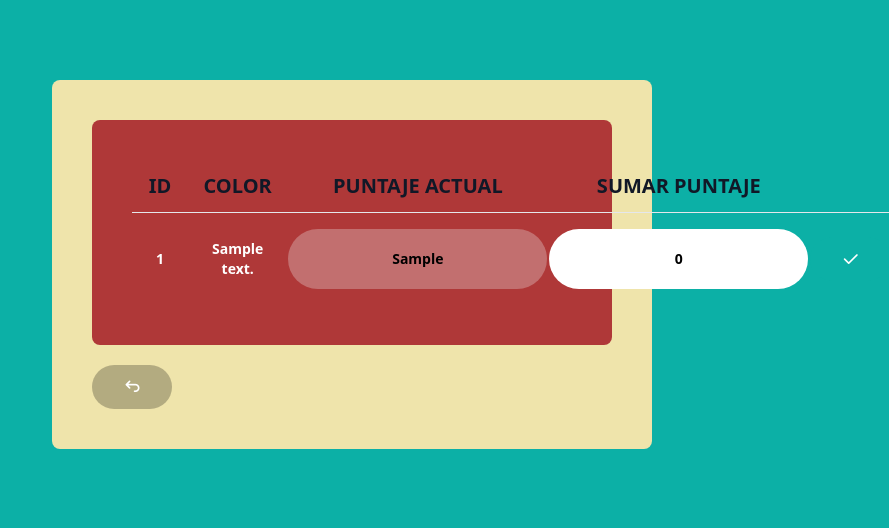
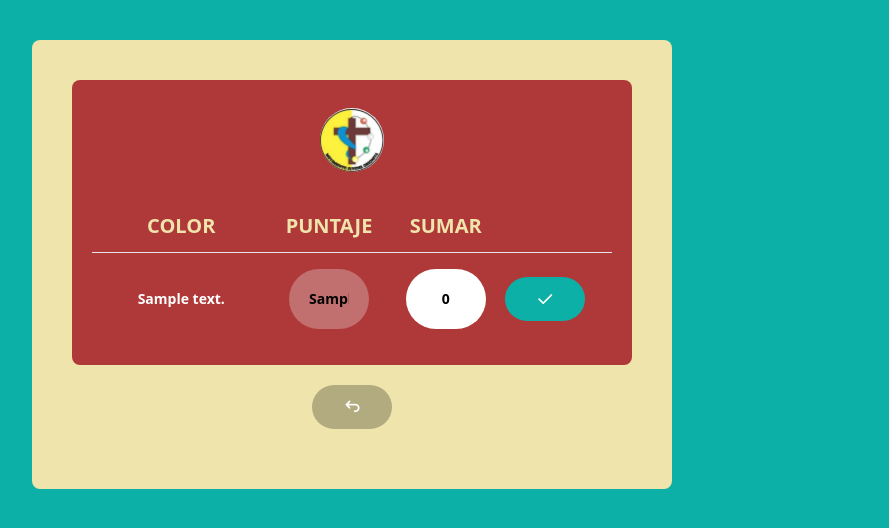
Before and after one commit to cubillagigante/mjopascua, a PHP site: page /carga_puntaje.php in a window 1280 px wide. Shown: the top 528 px of the page, without its empty margins (288-1177 px from the left). Run offline with PHP 8.4, Linux system fonts and the light colour scheme; tables that the repository leaves empty or names only in its code hold one stand-in row (values such as "Sample post"); style sheets or scripts are compiled from the project's sources.

Commit message:
modificación de estilos visuales ene carga_puntaje

```diff
--- a/src/registro/carga_puntaje.php
+++ b/src/registro/carga_puntaje.php
@@ -1,7 +1,7 @@
 <?php
   require '../../php/conexion.php';
 
-  $sqlColor = "SELECT * FROM color";
+  $sqlColor = "SELECT * FROM color ORDER BY puntaje DESC";
   $RColor = $mysqli->query($sqlColor);
 
 ?>
@@ -11,37 +11,38 @@
 <?php include 'head.php'; ?>
 
 <body class="bg-[#0CB0A6]">
-    <div class="flex mt-10 p-10 justify-center gap-5">
-        <div class="w-2/4  text-white rounded-lg text-sm  bg-[#EFE4AB] p-10">
+    <div class="flex lg:mt-10 justify-center gap-5">
+        <div class="lg:w-2/4 w-full text-white rounded-lg text-sm  bg-[#EFE4AB] lg:p-10">
 
-            <div class="w-full bg-[#AF3838] p-10 rounded-lg text-center  mb-5">
+            <div class="w-full bg-[#AF3838] p-5 lg:rounded-lg text-center mb-5">
+            <img src="../../public/images/default/logo.png" class="rounded-full w-20 mx-auto p-2 mb-5"/>
+                <table class=" w-full text-sm rounded-lg text-left text-[#EFE4AB]">
 
-                <table class="w-full text-sm rounded-lg text-left text-gray-500">
-
-                    <thead class=" rounded-lg text-gray-900 text-xl border-b  uppercase text-center  ">
+                    <thead class=" rounded-lg text-[#EFE4AB] text-xl border-b  uppercase text-center  ">
                         <tr>
-                            <th scope="col" class="py-3">
+                            <th scope="col" class="hidden py-3">
                                 id
                             </th>
                             <th scope="col" class=" py-3">
                                 color
                             </th>
                             <th scope="col" class="py-3">
-                                Puntaje actual
+                                Puntaje
                             </th>
-                            <th scope="col" class="px-2 py-3">
-                                sumar puntaje
+                            <th scope="col-2" class="px-2 py-3">
+                                sumar
                             </th>
+                            <th></th>
                         </tr>
                     </thead>
                     <tbody id="cuerpo">
                         <?php $con =0;  while($row = $RColor->fetch_array(MYSQLI_ASSOC)) { $con++; ?>
                         <form action="../../php/guardar_puntos.php" method="post">
                             <tr class="text-white font-bold text-center hover:bg-[#efd788c0] ">
-                                <td class="px-6 py-4">
+                                <td class="px-6 hidden py-4">
                                     <?php  echo $row['id_color']; ?>
                                     <input type="text" name="id_color" class="hidden"
-                                        value="<?php  echo $row['id_color']; ?>">
+                                        value="<?php  echo $row['id_color']; ?>" >
                                 </td>
                                 <td class="px-6 py-4">
                                     <?php  echo $row['descripcion']; ?>
@@ -49,14 +50,14 @@
                                 </td>
                                 <td class=" py-4">
                                     <input type="text" name="puntaje"
-                                        class=" text-black text-center rounded-full p-5"
+                                        class="w-20 text-black text-center rounded-full p-5"
                                         value="<?php echo $row['puntaje']; ?>" disabled/>
                                 </td>
 
                                 <td class=" py-4">
 
-                                    <input type="text" name="puntaje_sumar"
-                                        class=" text-black text-center rounded-full p-5" value="0">
+                                    <input type="tel" name="puntaje_sumar"
+                                        class="w-20 text-black text-center rounded-full p-5" value="0" oninput="this.value = this.value.replace(/[^0-9]/,'')">
 
                                 </td>
 
@@ -76,10 +77,10 @@
                 </table>
 
             </div>
-            <div class="mt-5 flex justify-between">
+            <div class=" flex justify-center mb-5">
                 <a href="participantes.php?color=1">
 
-                    <div class="btn rounded-full w-20 flex justify-center p-3">
+                    <div class="btn  rounded-full w-20 flex justify-center p-3">
                         <i class="ti ti-arrow-back-up"></i>
                     </div>
 
```
Also changed, not shown: public/tailwind.css.
